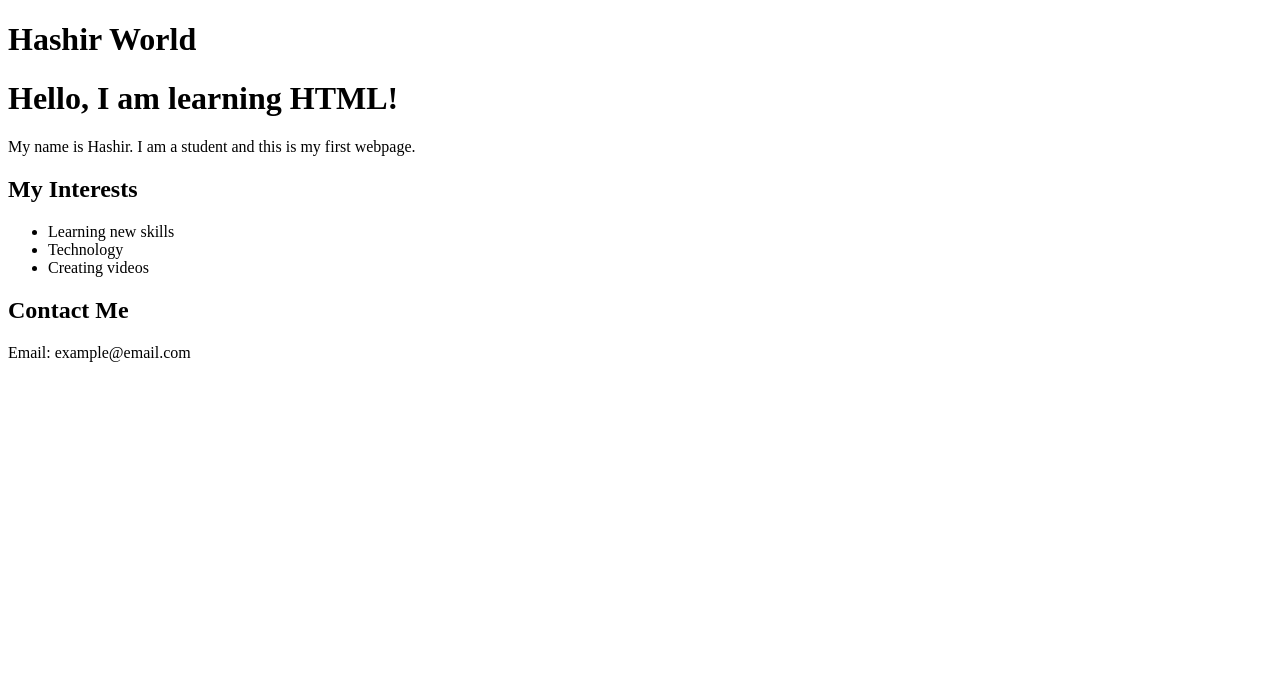
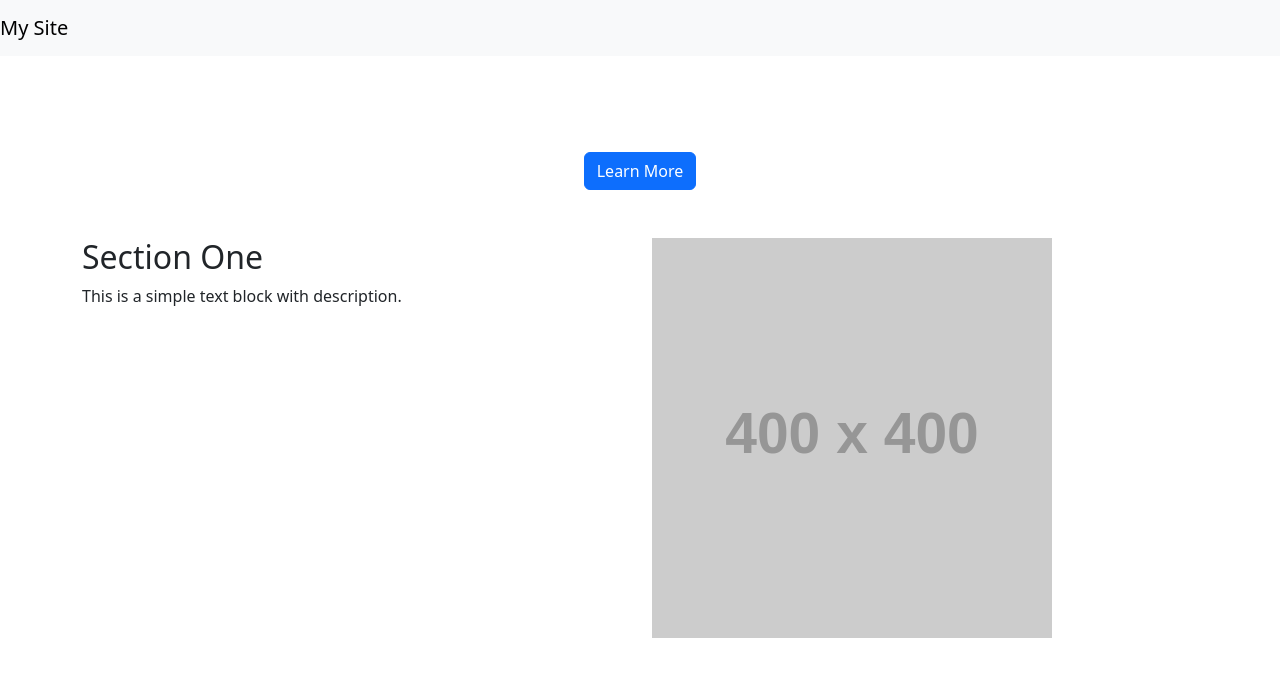
Before and after one commit to hashirwahid/my-website, a plain HTML site: page index.html in a window 1280 px wide. Drawn offline with nearby package versions, Linux system fonts and the light colour scheme; placeholder pictures from the web are drawn by us.

Commit message:
Update index.html

```diff
--- a/index.html
+++ b/index.html
@@ -1,26 +1,36 @@
 <!DOCTYPE html>
 <html>
 <head>
-    <h1>Hashir World</h1>
+  <title>My Business</title>
+  <link rel="stylesheet" href="https://cdn.jsdelivr.net/npm/bootstrap@5.3.0/dist/css/bootstrap.min.css">
+  <link rel="stylesheet" href="style.css">
 </head>
 <body>
 
-    <h1>Hello, I am learning HTML!</h1>
+<!-- Header / Nav -->
+<nav class="navbar navbar-expand-lg navbar-light bg-light">
+  <a class="navbar-brand" href="#">My Site</a>
+</nav>
 
-    <p>
-        My name is Hashir.
-        I am a student and this is my first webpage.
-    </p>
+<!-- Hero Section -->
+<section class="hero text-center text-white">
+  <h1>Welcome to My Website</h1>
+  <p>Simple version of a big site style</p>
+  <a class="btn btn-primary" href="#">Learn More</a>
+</section>
 
-    <h2>My Interests</h2>
-    <ul>
-        <li>Learning new skills</li>
-        <li>Technology</li>
-        <li>Creating videos</li>
-    </ul>
-
-    <h2>Contact Me</h2>
-    <p>Email: example@email.com</p>
+<!-- Content -->
+<div class="container mt-5">
+  <div class="row">
+    <div class="col-md-6">
+      <h2>Section One</h2>
+      <p>This is a simple text block with description.</p>
+    </div>
+    <div class="col-md-6">
+      <img src="https://via.placeholder.com/400" class="img-fluid">
+    </div>
+  </div>
+</div>
 
 </body>
 </html>
```
